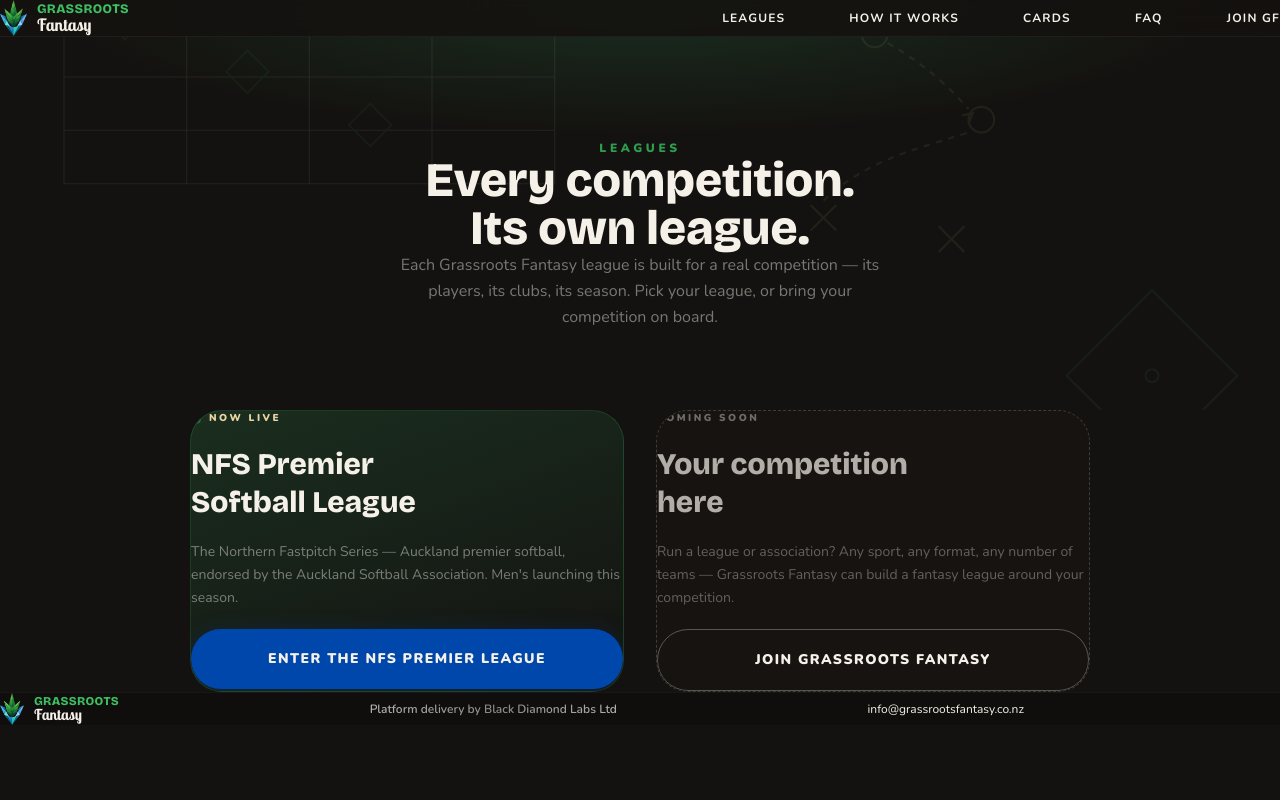
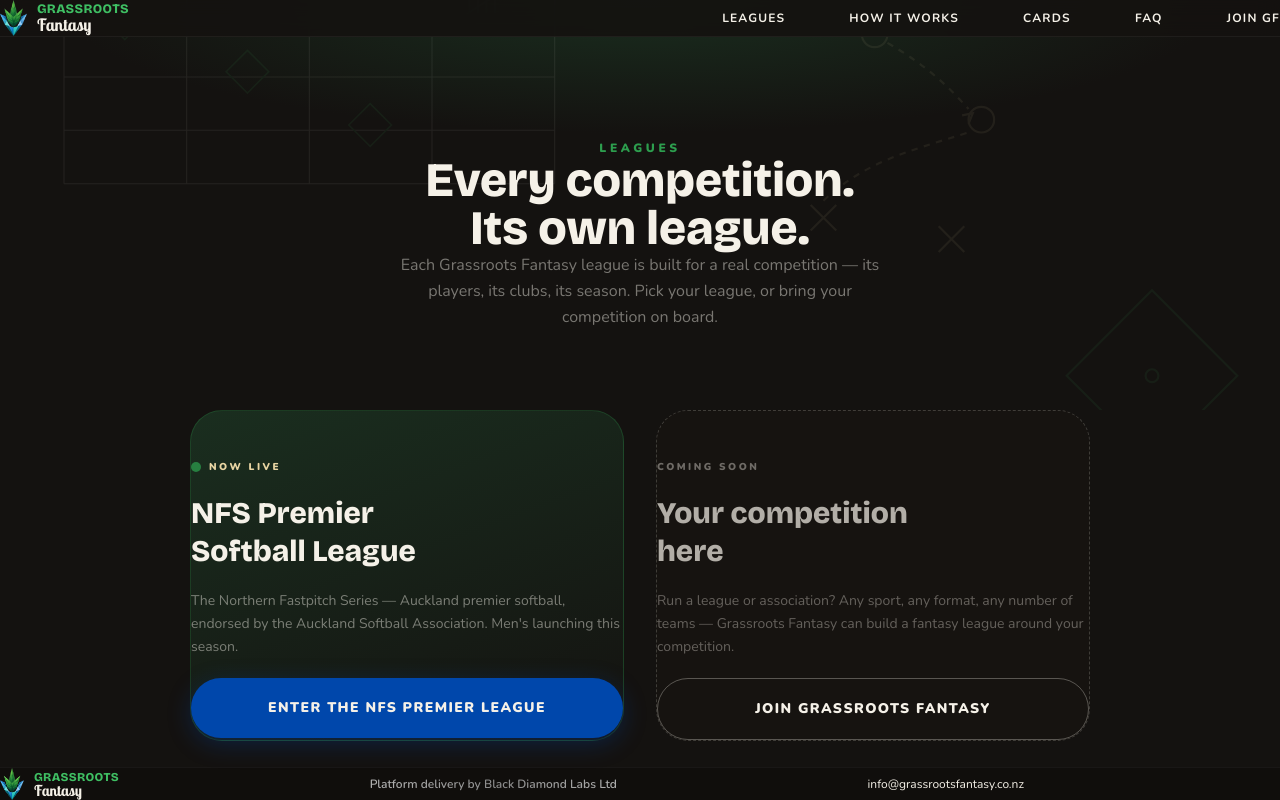
Before and after one commit to N8Nuks/grassrootsfantasy, a Next.js app: page /leagues in a window 1280 px wide. Built offline with nearby package versions, Linux system fonts and the light colour scheme.

Commit message:
Leagues: footer pinned to bottom, card label clearance

```diff
--- a/app/leagues/page.tsx
+++ b/app/leagues/page.tsx
@@ -3,7 +3,7 @@ import Footer from '@/components/Footer'
 
 export default function Leagues() {
   return (
-    <main className="min-h-screen w-full" style={{ background: '#141210' }}>
+    <main className="min-h-screen w-full flex flex-col" style={{ background: '#141210' }}>
       <Nav />
 
       <section className="relative px-6 overflow-hidden" style={{ paddingTop: "140px", paddingBottom: "80px" }}>
@@ -54,14 +54,14 @@ export default function Leagues() {
         </div>
       </section>
 
-      <section className="w-full pb-32 px-6">
+      <section className="w-full pb-32 px-6 flex-1">
         <div className="w-full grid gap-8 sm:grid-cols-2" style={{ maxWidth: '900px', marginLeft: 'auto', marginRight: 'auto' }}>
 
           {/* NFS League — live */}
-          <div className="group relative overflow-hidden rounded-[2rem] p-10 flex flex-col gap-5 transition-all hover:scale-[1.01]" style={{ background: 'linear-gradient(160deg, #1A2E1F 0%, #141210 100%)', border: '1px solid #2D9E4E40' }}>
+          <div className="group relative rounded-[2rem] p-10 flex flex-col gap-5 transition-all hover:scale-[1.01]" style={{ background: 'linear-gradient(160deg, #1A2E1F 0%, #141210 100%)', border: '1px solid #2D9E4E40', paddingTop: "48px" }}>
             <div className="flex items-center gap-2">
               <span className="h-2.5 w-2.5 rounded-full animate-pulse" style={{ background: '#2D9E4E' }} />
-              <span className="text-[10px] font-black uppercase tracking-[0.25em]" style={{ color: '#E8D5A3' }}>Now Live</span>
+              <span className="text-[10px] font-black uppercase tracking-[0.25em]" style={{ color: '#E8D5A3', lineHeight: "1.6" }}>Now Live</span>
             </div>
             <h2 className="text-2xl sm:text-3xl font-black text-[#F5F1E8] leading-tight" style={{ fontFamily: 'var(--font-heading)' }}>
               NFS Premier<br/>Softball League
@@ -75,8 +75,8 @@ export default function Leagues() {
           </div>
 
           {/* Your competition — invitation */}
-          <div className="relative overflow-hidden rounded-[2rem] p-10 flex flex-col gap-5" style={{ background: '#18151080', border: '1px dashed #F5F1E830' }}>
-            <span className="text-[10px] font-black uppercase tracking-[0.25em] text-[#F5F1E8]/40">Coming Soon</span>
+          <div className="relative rounded-[2rem] p-10 flex flex-col gap-5" style={{ background: '#18151080', border: '1px dashed #F5F1E830', paddingTop: "48px" }}>
+            <span className="text-[10px] font-black uppercase tracking-[0.25em] text-[#F5F1E8]/40" style={{ lineHeight: "1.6" }}>Coming Soon</span>
             <h2 className="text-2xl sm:text-3xl font-black text-[#F5F1E8]/70 leading-tight" style={{ fontFamily: 'var(--font-heading)' }}>
               Your competition<br/>here
             </h2>
```
